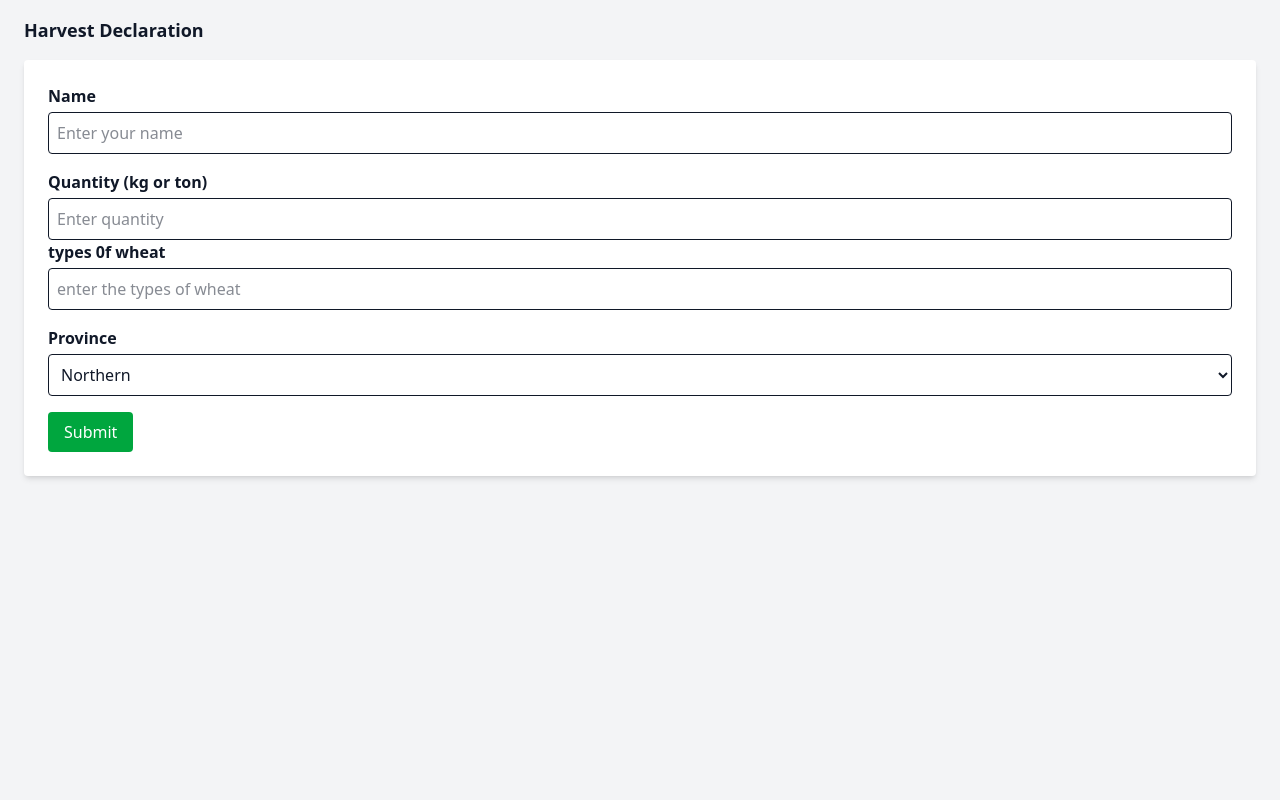
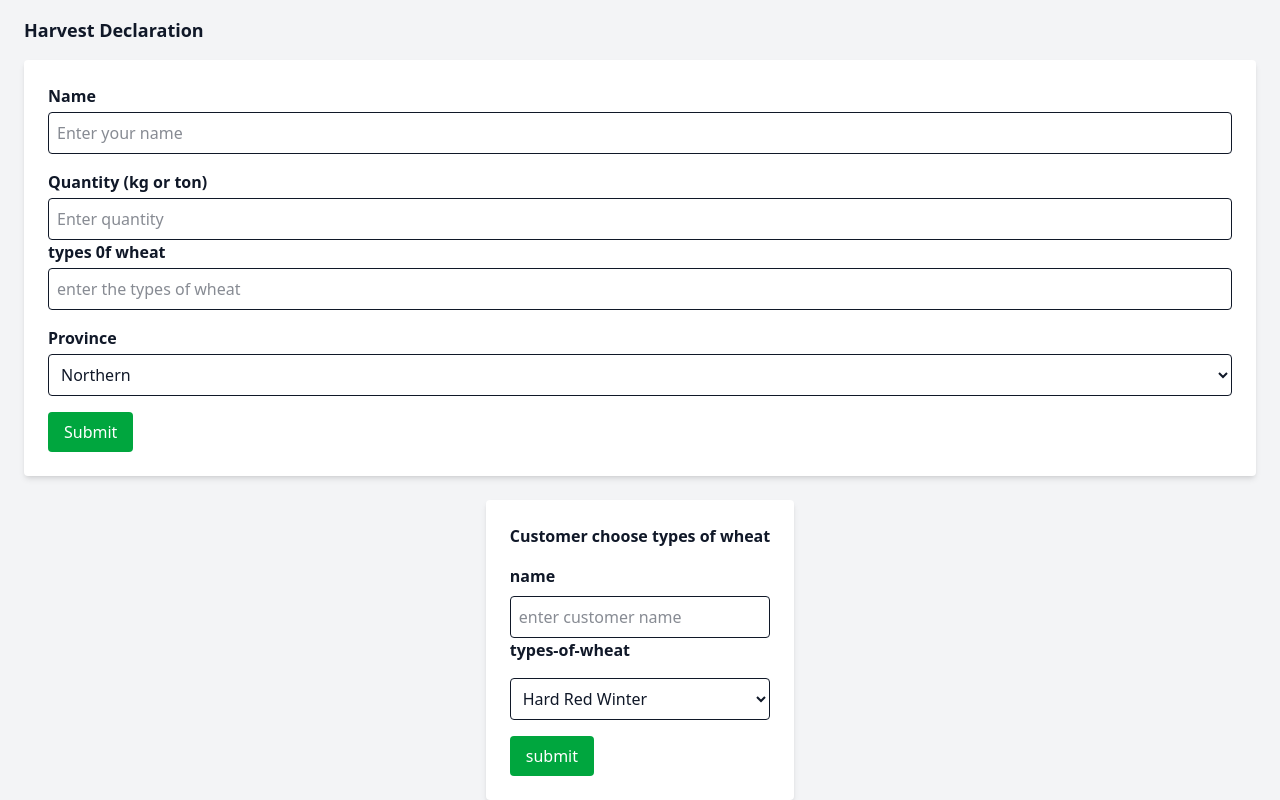
Before and after one commit to Bonifilda/haversted-wheat, a plain HTML site: page index.html in a window 1280 px wide. Shown: the part 416-1216 px from the top of the page. Before the commit the page ends 916 px from the top, so only its background shows below. Drawn offline with nearby package versions, Linux system fonts and the light colour scheme.

Commit message:
other form have  added

```diff
--- a/index.html
+++ b/index.html
@@ -78,5 +78,30 @@
       </button>
     </form>
 </section>
+ </form>
+  </section>
+  <section id="customers" class=" flex justify-center  bg-gray-100 ">
+    <form action="choose types of wheate" class="space-y-4 bg-white p-6 rounded shadow-md">
+    <h3 class=" fex items-center font-bold mb-4"> Customer choose types of wheat</h3>
+ <div>
+    <label for="name" class=" block font-semibold mb-2"> name</label>
+    <input type="text" id="name" placeholder="enter customer name" class="w-full p-2 border rounded">
+    <label for="types-of-wheat" class="block font-semibold  mb-1"> types-of-wheat</label>
+</div>
+  <div>
+    <select id="types-of-wheat" class="w-full p-2 border rounded" >
+    <option value="Hard Red Winter">Hard Red Winter</option>
+     <option value="Soft Red Winter">Soft Red Winter</option>
+     <option value="Hard White">Hard White</option>
+     <option value="Hard White">Hard White</option>
+     <option value="durum">durum</option>
+  </select>
+    </div>
+     <button type="submit" class=" bg-green-600 text-white px-4 py-2 rounded hover:bg-green-700 p-4" > submit</button>
+     </form>
+  </section>
+</body>
+</html>
+
 </body>
 </htm>
```
